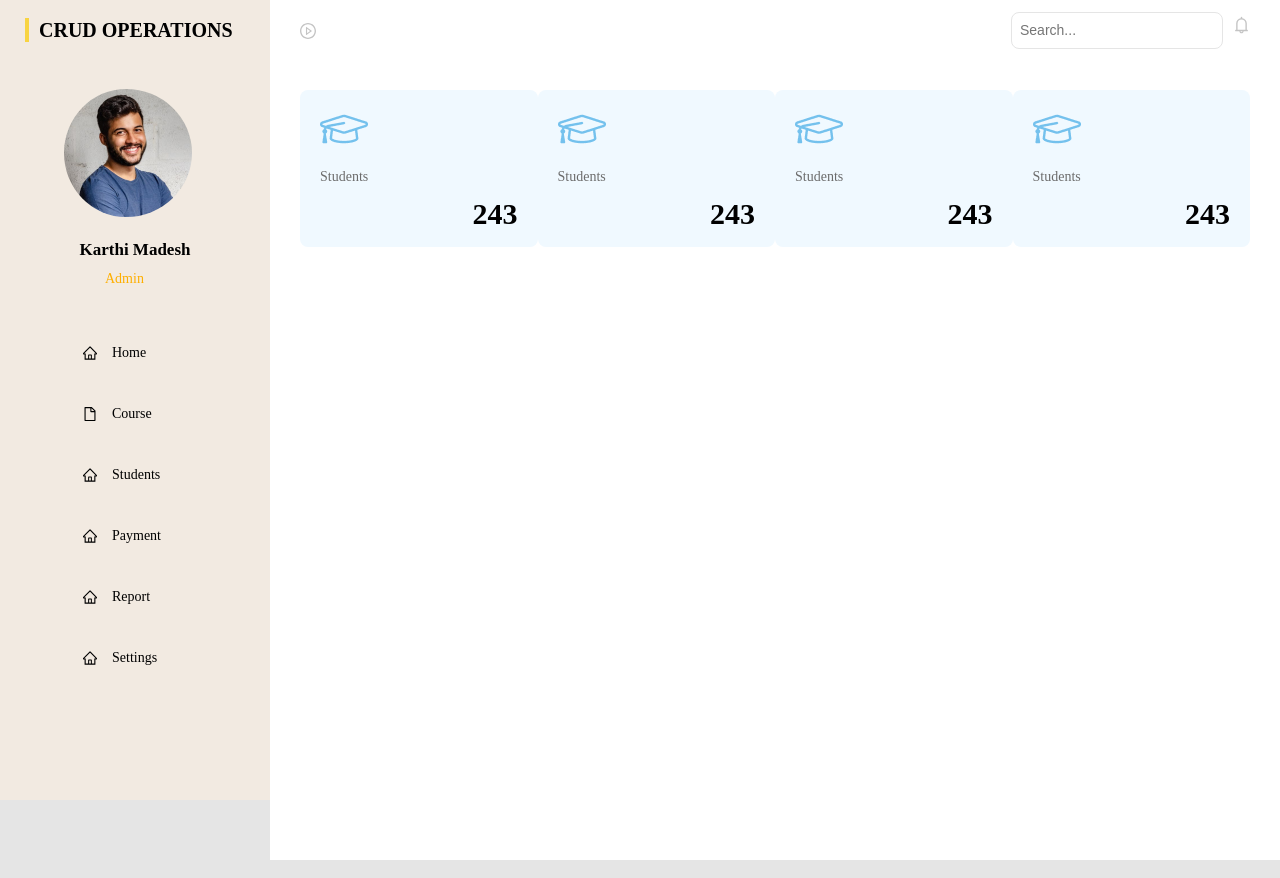
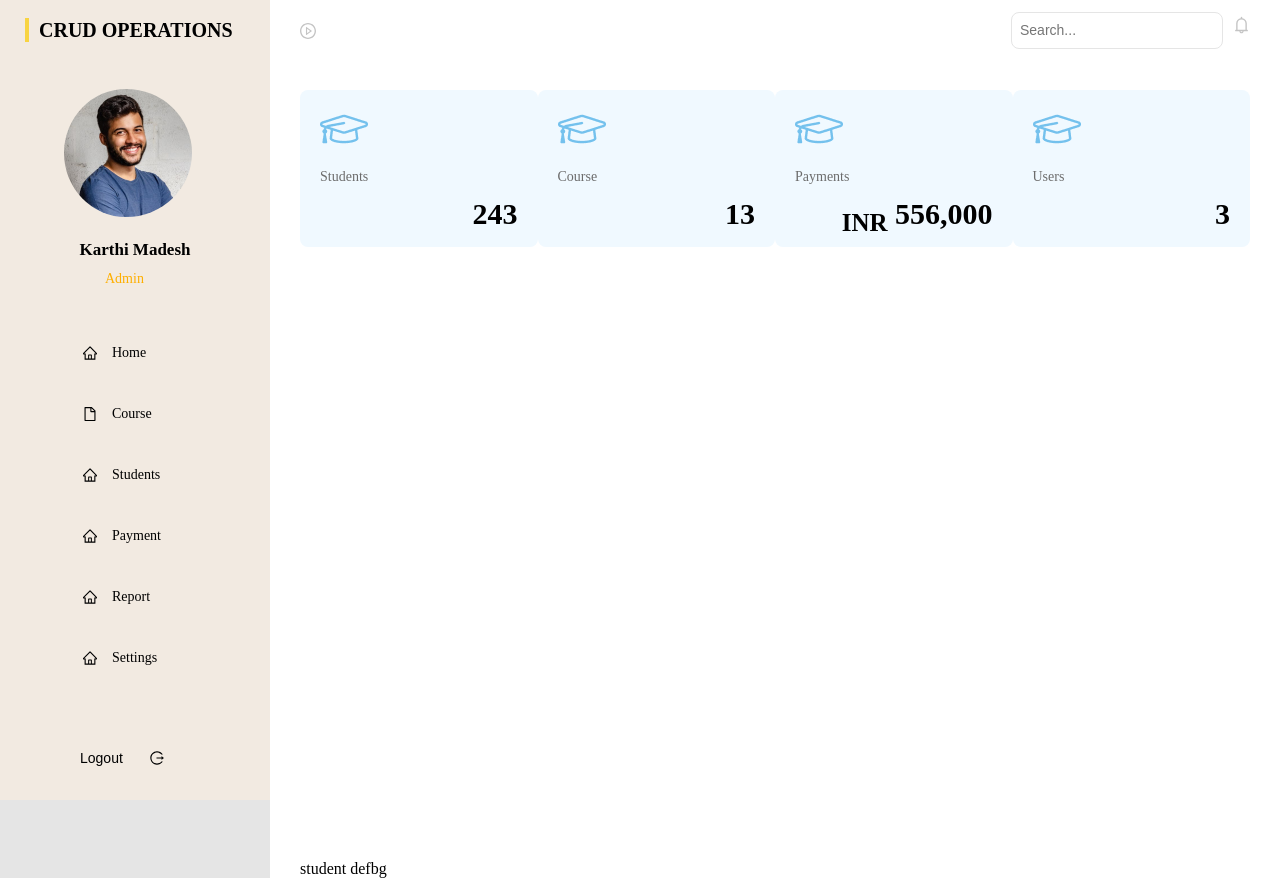
Before and after one commit to xushnayevAsadbek/CRUD-OPERATIONS, a React (Vite) app: page / in a window 1280 px wide. Built offline with nearby package versions, Linux system fonts and the light colour scheme.

Commit message:
page commit

```diff
--- a/src/App.jsx
+++ b/src/App.jsx
@@ -2,15 +2,17 @@ import { BrowserRouter, Route, Router } from "react-router-dom"
 import { Header } from "./component/Header"
 import { Card } from "./component/Page/card"
 import './App.css'
+import { StudentPage } from "./component/Page/studentpageni"
 
 function App() {
 
 
   return (
-  <>
- <Header />
-  <Card/>
-  </>
+    <>
+      <Header />
+      <Card />
+      <StudentPage />
+    </>
   )
 }
 
--- a/src/component/Header/header.css
+++ b/src/component/Header/header.css
@@ -63,17 +63,32 @@
     width: 193px;
     height: 41px;
     margin-bottom: 20px;
+    cursor: pointer;
 }
-.sider-box:hover{
+
+.sider-box:hover {
     background: #FEAF00;
     border-radius: 4px;
 }
-.sider-box:active{
+
+.sider-box:active {
     background: #FEAF00;
     border-radius: 4px;
 }
+
 .sider-box__text {
     padding-left: 15px;
+}
+
+.sider-btn {
+    font-style: normal;
+    font-weight: 500;
+    font-size: 14px;
+    line-height: 17px;
+    color: #000000;
+    border: none;
+    background-color: #F2EAE1;
+    cursor: pointer;
 }
 
 .container {
--- a/src/component/Header/header.jsx
+++ b/src/component/Header/header.jsx
@@ -1,4 +1,4 @@
-import { BellOutlined, FileOutlined, HomeOutlined, PlayCircleOutlined, SearchOutlined } from '@ant-design/icons';
+import { BellOutlined, FileOutlined, HomeOutlined, LogoutOutlined, PlayCircleOutlined, SearchOutlined } from '@ant-design/icons';
 import img from './img/img.png'
 
 import './header.css'
@@ -77,6 +77,15 @@ export const Header = () =>{
                     </p>
                 </div>
             </div>
+            <div style={{
+                position:'absolute',
+                bottom:'33px',
+                left:'80px'
+            }} >
+                <button className='sider-btn'>Logout   <LogoutOutlined style={{
+                    paddingLeft:'23px',
+                }} /></button>
+            </div>
       </div>
         <div className='container' >
        <div className='header-box'>
--- a/src/component/Page/card/card.css
+++ b/src/component/Page/card/card.css
@@ -11,6 +11,7 @@
     width: 255px;
     height: 157px;
     padding: 24px 20px;
+    cursor: pointer;
 }
 
 .card-box1__text {
--- a/src/component/Page/card/card.jsx
+++ b/src/component/Page/card/card.jsx
@@ -18,11 +18,11 @@ export const Card = () =>{
       <div className="card-box1">
         <img src={student} alt="img" />
         <p className='card-box1__text'>
-        Students
+        Course
         </p>
 
         <h2 className='card-box1__heading'>
-        243
+      13
         </h2>
       </div>
 
@@ -30,11 +30,11 @@ export const Card = () =>{
       <div className="card-box1">
         <img src={student} alt="img" />
         <p className='card-box1__text'>
-        Students
+        Payments
         </p>
 
         <h2 className='card-box1__heading'>
-        243
+        <sub>INR</sub> 556,000
         </h2>
       </div>
 
@@ -42,11 +42,11 @@ export const Card = () =>{
       <div className="card-box1">
         <img src={student} alt="img" />
         <p className='card-box1__text'>
-        Students
+        Users
         </p>
 
         <h2 className='card-box1__heading'>
-        243
+        3
         </h2>
       </div>
       </div>
--- /dev/null
+++ b/src/component/Page/studentpageni/index.jsx
@@ -0,0 +1 @@
+export * from "./student"
--- /dev/null
+++ b/src/component/Page/studentpageni/student.jsx
@@ -0,0 +1,7 @@
+export const StudentPage = () => {
+    return(
+       <div className="container">
+       student  defbg
+       </div>
+    )
+}
```
Also changed, not shown: src/component/Page/studentpageni/student.css (added).
